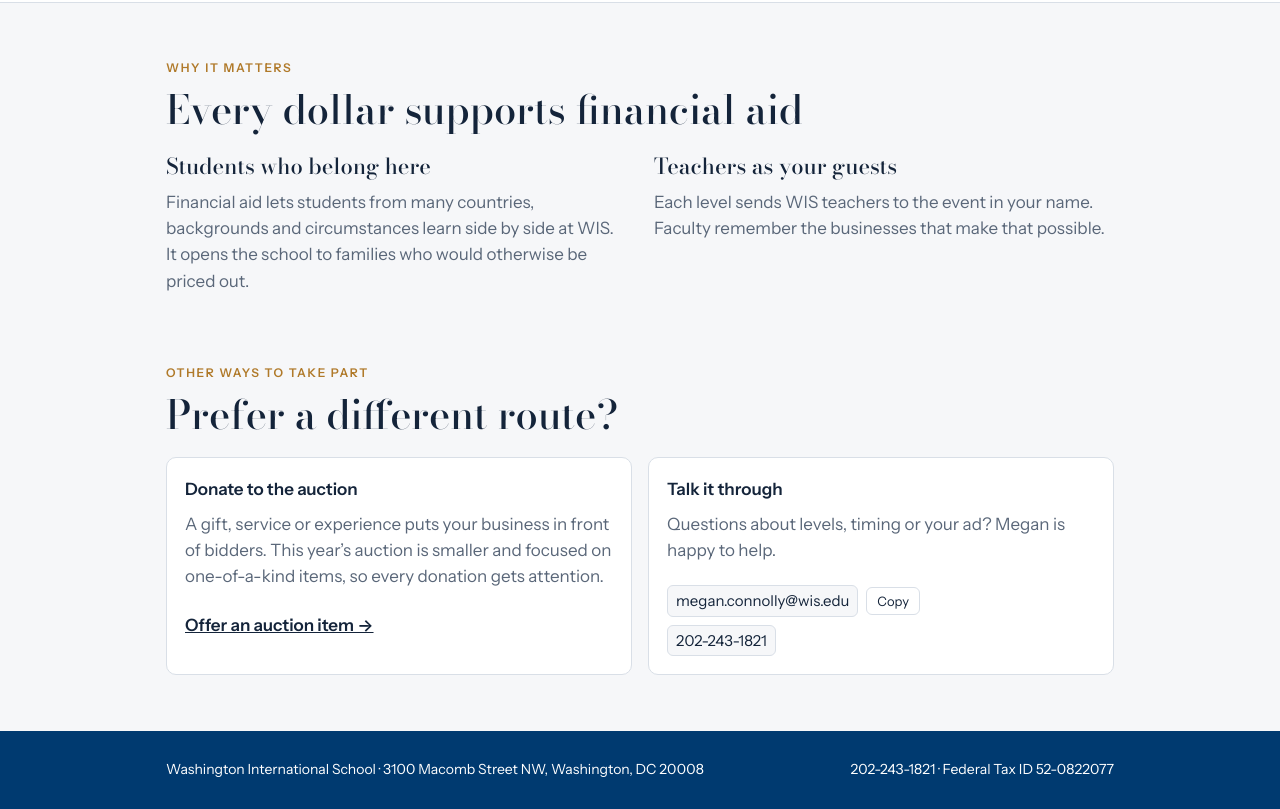
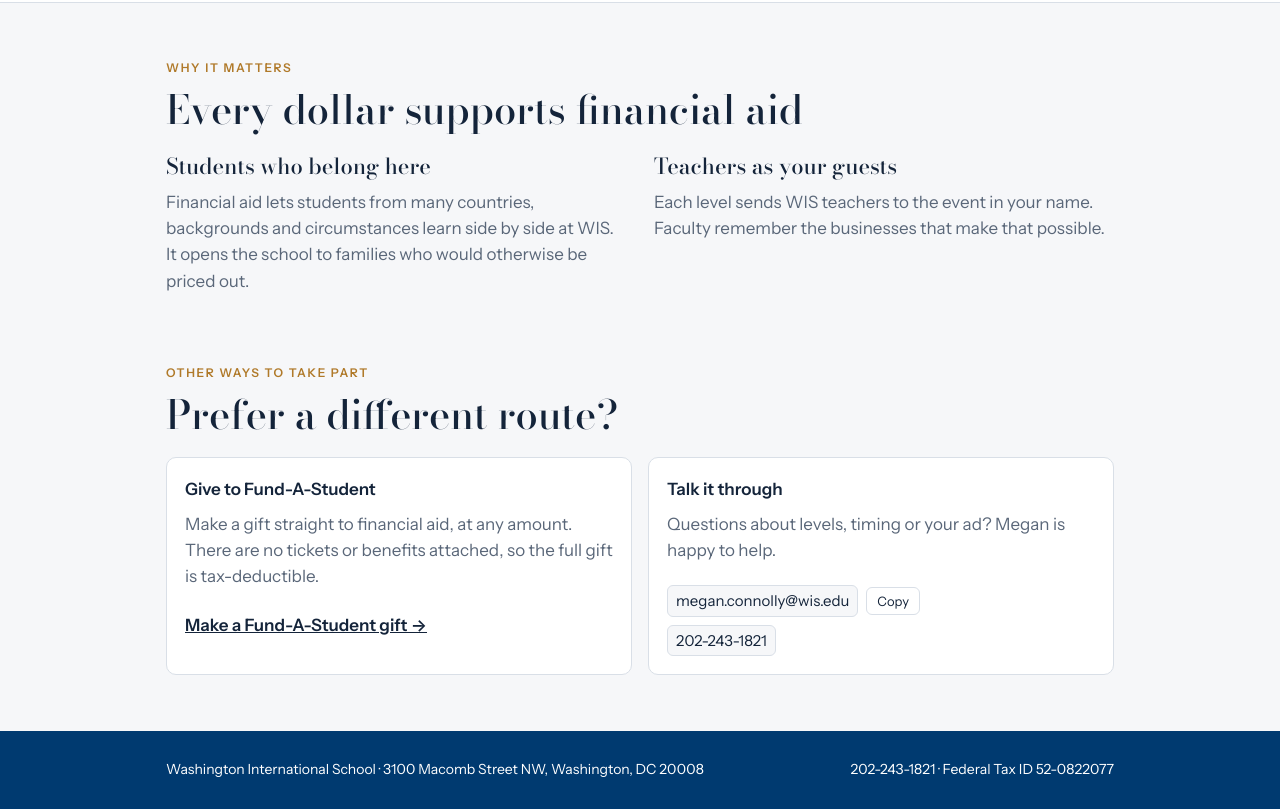
Before and after one commit to wisadvancement/clubwis, a plain HTML site: page p/red-coats-inc-363284/index.html in a window 1280 px wide. Shown: the part 2915-3724 px from the top of the page. Drawn offline with nearby package versions, Linux system fonts and the light colour scheme.

Commit message:
Swap auction-item card for Fund-A-Student gift
Co-Authored-By: Claude Opus 5.5 <noreply@anthropic.com>
Claude-Session: https://claude.ai/code/session_01JvwrEPahDWKr65tWTr4pTH

```diff
--- a/p/red-coats-inc-363284/index.html
+++ b/p/red-coats-inc-363284/index.html
@@ -226,7 +226,7 @@ details.notes td,details.notes th{border-top:1px solid var(--line);padding:6px 8
     <p class="label">Other ways to take part</p>
     <h2 id="ways">Prefer a different route?</h2>
     <div class="ways">
-      <div class="way"><h3>Donate to the auction</h3><p class="muted">A gift, service or experience puts your business in front of bidders. This year’s auction is smaller and focused on one-of-a-kind items, so every donation gets attention.</p><a href="https://app.betterunite.com/clubwis" target="_blank" rel="noopener">Offer an auction item →</a></div>
+      <div class="way"><h3>Give to Fund-A-Student</h3><p class="muted">Make a gift straight to financial aid, at any amount. There are no tickets or benefits attached, so the full gift is tax-deductible.</p><a href="https://app.betterunite.com/clubwis" target="_blank" rel="noopener">Make a Fund-A-Student gift →</a></div>
       <div class="way"><h3>Talk it through</h3><p class="muted">Questions about levels, timing or your ad? Megan is happy to help.</p>
         <div class="copyrow"><code id="megan">megan.connolly@wis.edu</code><button class="copy" type="button" data-copy="megan">Copy</button></div>
         <div class="copyrow"><code>202-243-1821</code></div></div>
```
Also changed, not shown: template.html (+1 -1 lines).
